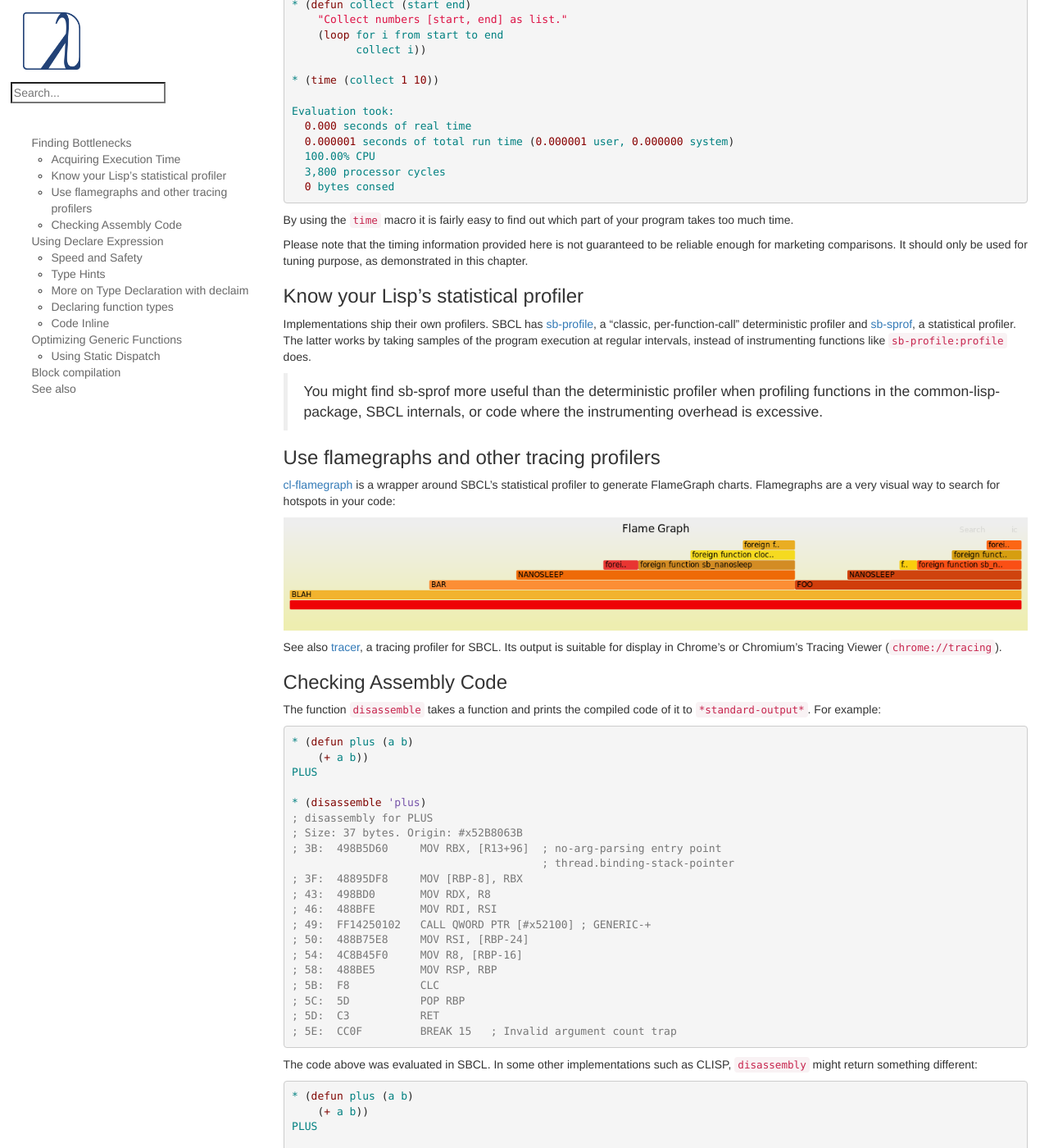
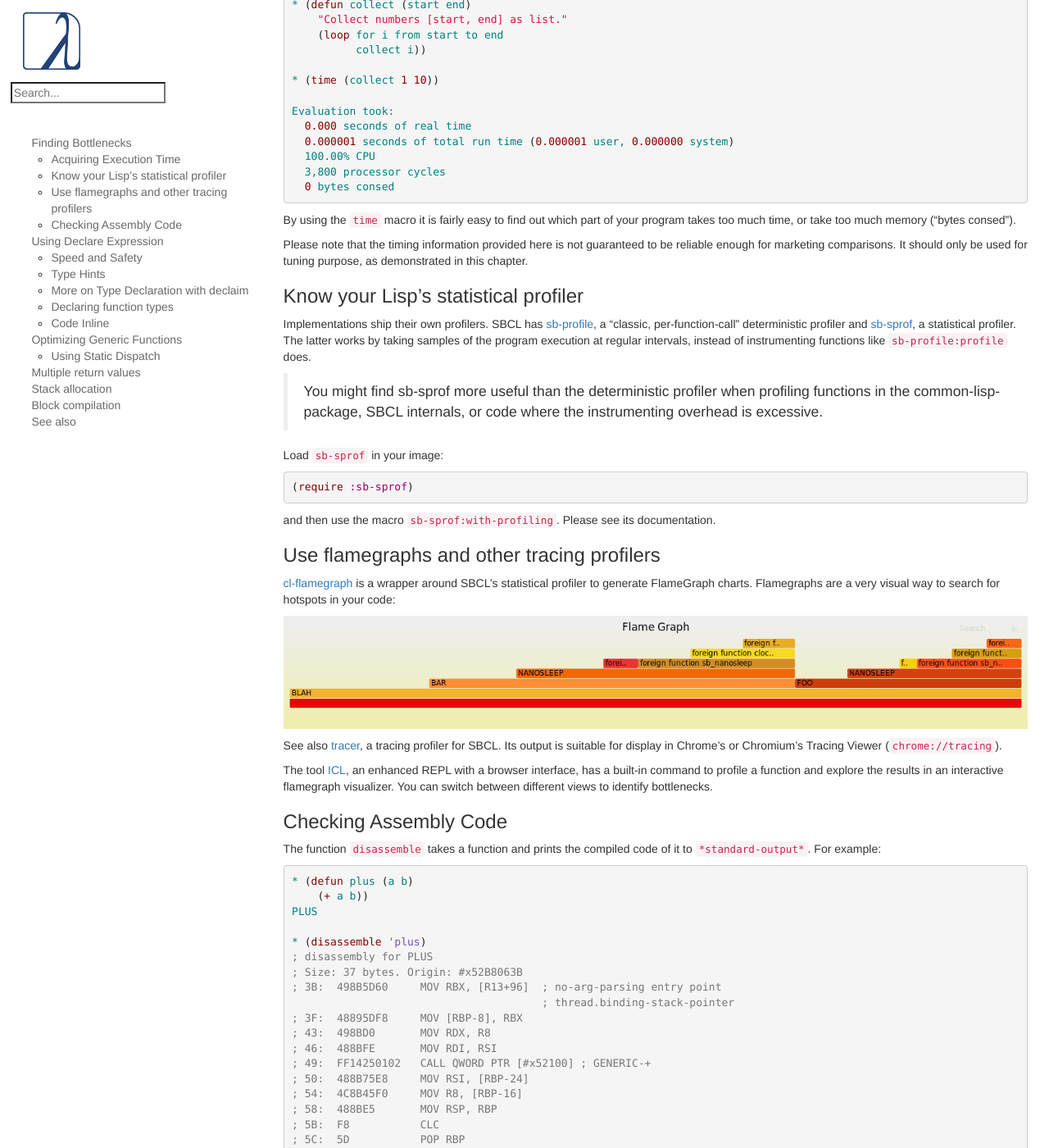
Before and after one commit to LispCookbook/cl-cookbook, a Jekyll site: the page built from performance.md, in a window 1280 px wide and 1400 px high, scrolled down 506 px. Shown: the whole window at 82% size. Built offline with Jekyll 4.4.1, drawn with Linux system fonts in a browser that asks for light colours; some of the changed text lies outside the part shown.

Commit message:
performance: multiple return values, stack allocation, with reference

````diff
--- a/performance.md
+++ b/performance.md
@@ -34,7 +34,7 @@
 ~~~
 
 By using the `time` macro it is fairly easy to find out which part of your program
-takes too much time.
+takes too much time, or take too much memory ("bytes consed").
 
 Please note that the timing information provided here is not guaranteed to be
 reliable enough for marketing comparisons. It should only be used for tuning
@@ -52,6 +52,15 @@
 
 > You might find sb-sprof more useful than the deterministic profiler when profiling functions in the common-lisp-package, SBCL internals, or code where the instrumenting overhead is excessive.
 
+Load `sb-sprof` in your image:
+
+```lisp
+(require :sb-sprof)
+```
+
+and then use the macro `sb-sprof:with-profiling`. Please see its documentation.
+
+
 ### Use flamegraphs and other tracing profilers
 
 [cl-flamegraph](https://github.com/40ants/cl-flamegraph) is a wrapper around SBCL's statistical profiler to generate FlameGraph charts. Flamegraphs are a very visual way to search for hotspots in your code:
@@ -61,6 +70,12 @@
 See also [tracer](https://github.com/TeMPOraL/tracer), a tracing
 profiler for SBCL. Its output is suitable for display in
 Chrome’s or Chromium’s Tracing Viewer (`chrome://tracing`).
+
+The tool [ICL](https://github.com/atgreen/icl/), an enhanced REPL with
+a browser interface, has a built-in command to profile a function and
+explore the results in an interactive flamegraph visualizer. You can
+switch between different views to identify bottlenecks.
+
 
 ### Checking Assembly Code
 
@@ -607,6 +622,20 @@
 When this feature is present, all inlinable generic functions are inlined
 unless it is declared `notinline`.
 
+## Multiple return values
+
+Usually, `values` and `multiple-value-bind `are not going to "cons",
+where a `(cons a b)` call does heap allocate. Use them!
+
+In the parcom library [parcom][parcom], using `values` instead of `cons` reduced its memory usage by 30%.
+
+## Stack allocation
+
+With `(declare (dynamic-extent your-variable))`, you can tell the compiler when
+you want a local variable to be allocated on the stack and not on the
+heap, automatically freeing the memory when the function returns.
+
+
 ## Block compilation
 
 SBCL [got block compilation on version 2.0.2](https://mstmetent.blogspot.com/2020/02/block-compilation-fresh-in-sbcl-202.html), which was in CMUCL since 1991 but a little forgotten since.
@@ -667,6 +696,7 @@
 ## See also
 
 * [CMUCL's Advanced Compiler Use and Efficiency Hints](https://cmucl.org/downloads/doc/cmu-user-2010-05-03/compiler-hint.html), which is were SBCL comes from.
+* [Optimizing Common Lisp (for the parcom library)](https://www.fosskers.ca/en/blog/optimizing-common-lisp)
 
 
 [time]: http://www.lispworks.com/documentation/lw51/CLHS/Body/m_time.htm
````
Also changed, not shown: other parts of performance.md (+1 -0 lines).
